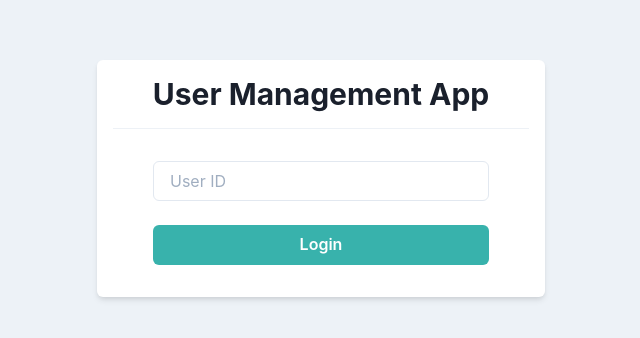
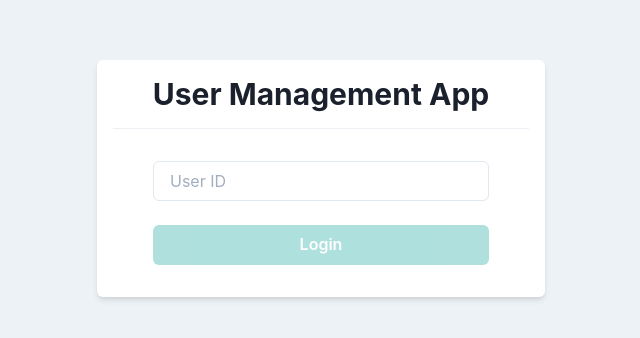
Before and after one commit to mayupaca/react-intermediate-practice-app, a React (Create React App) app: page / in a window 1280 px wide. Shown: the part 222-560 px from the top of the page, without its empty margins (319-959 px from the left). Built offline with nearby package versions, Linux system fonts and the light colour scheme.

Commit message:
Inpriment auth function

```diff
--- a/src/components/atoms/button/PrimaryButton.tsx
+++ b/src/components/atoms/button/PrimaryButton.tsx
@@ -3,12 +3,22 @@ import { Button } from "@chakra-ui/react";
 
 type Props = {
   children: ReactNode;
+  disabled?: boolean;
+  loading?: boolean;
+  onClick: () => void;
 };
 
 export const PrimaryButton: VFC<Props> = memo((props) => {
-  const { children } = props;
+  const { children, disabled = false, loading = false, onClick } = props;
   return (
-    <Button bg="teal.400" color="white" _hover={{ opacity: 0.8 }}>
+    <Button
+      bg="teal.400"
+      color="white"
+      _hover={{ opacity: 0.8 }}
+      disabled={disabled || loading}
+      isLoading={loading}
+      onClick={onClick}
+    >
       {children}
     </Button>
   );
--- a/src/components/pages/Login.tsx
+++ b/src/components/pages/Login.tsx
@@ -1,9 +1,17 @@
 import { Box, Divider, Flex, Heading, Input, Stack } from "@chakra-ui/react";
-import { memo, VFC } from "react";
+import { ChangeEvent, memo, useState, VFC } from "react";
+import { useAuth } from "../../hooks/useAuth";
 
 import { PrimaryButton } from "../atoms/button/PrimaryButton";
 
 export const Login: VFC = memo(() => {
+  const { login, loading } = useAuth();
+  const [userId, setUserId] = useState("");
+  const onChangeUserId = (e: ChangeEvent<HTMLInputElement>) =>
+    setUserId(e.target.value);
+
+  const onClickLogin = () => login(userId);
+
   return (
     <Flex align="center" justify="center" height="100vh">
       <Box bg="white" w="md" p={4} borderRadius="md" shadow="md">
@@ -12,8 +20,18 @@ export const Login: VFC = memo(() => {
         </Heading>
         <Divider my={4} />
         <Stack spacing={6} py={4} px={10}>
-          <Input placeholder="User ID" />
-          <PrimaryButton>Login</PrimaryButton>
+          <Input
+            placeholder="User ID"
+            value={userId}
+            onChange={onChangeUserId}
+          />
+          <PrimaryButton
+            loading={loading}
+            disabled={userId === ""}
+            onClick={onClickLogin}
+          >
+            Login
+          </PrimaryButton>
         </Stack>
       </Box>
     </Flex>
--- /dev/null
+++ b/src/hooks/useAuth.ts
@@ -0,0 +1,26 @@
+import axios from "axios";
+import { useCallback, useState } from "react";
+import { useHistory } from "react-router-dom";
+import { User } from "../types/api/user";
+
+export const useAuth = () => {
+  const history = useHistory();
+  const [loading, setLoading] = useState(false);
+  const login = useCallback(
+    (id: string) => {
+      axios
+        .get<User>(`https://jsonplaceholder.typicode.com/users/${id}`)
+        .then((res) => {
+          if (res.data) {
+            history.push("/home");
+          } else {
+            alert("Can not find a user.");
+          }
+        })
+        .catch(() => alert("Can not login."))
+        .finally(() => setLoading(false));
+    },
+    [history]
+  );
+  return { login, loading };
+};
--- /dev/null
+++ b/src/types/api/user.ts
@@ -0,0 +1,23 @@
+export type User = {
+  id: number;
+  name: string;
+  username: string;
+  email: string;
+  address: {
+    street: string;
+    suite: string;
+    city: string;
+    zipcode: string;
+    geo: {
+      lat: string;
+      lng: string;
+    };
+  };
+  phone: string;
+  website: string;
+  company: {
+    name: string;
+    catchPhrase: string;
+    bs: string;
+  };
+};
--- a/tsconfig.json
+++ b/tsconfig.json
@@ -7,7 +7,7 @@
         "esModuleInterop": true,
         "lib": [
             "dom",
-            "es2015"
+            "es2018"
         ],
         "jsx": "react-jsx"
     }
```
